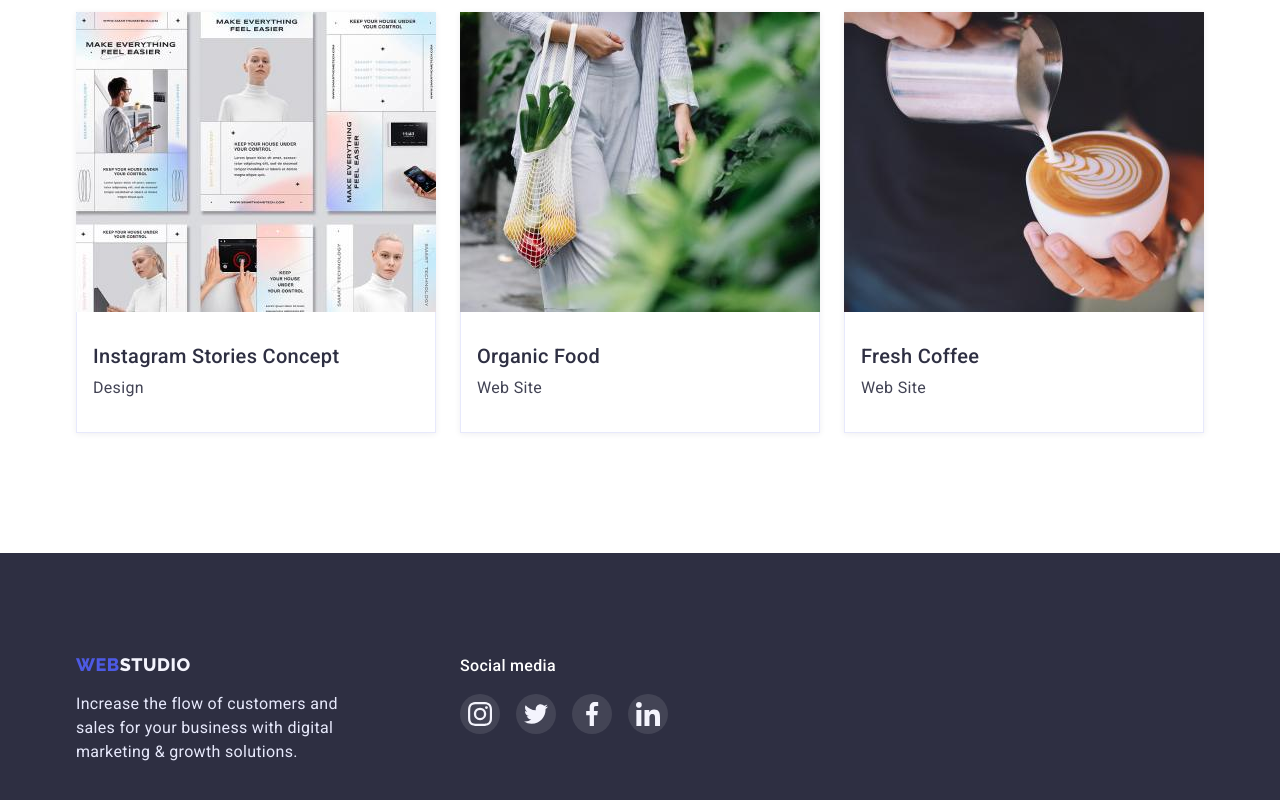
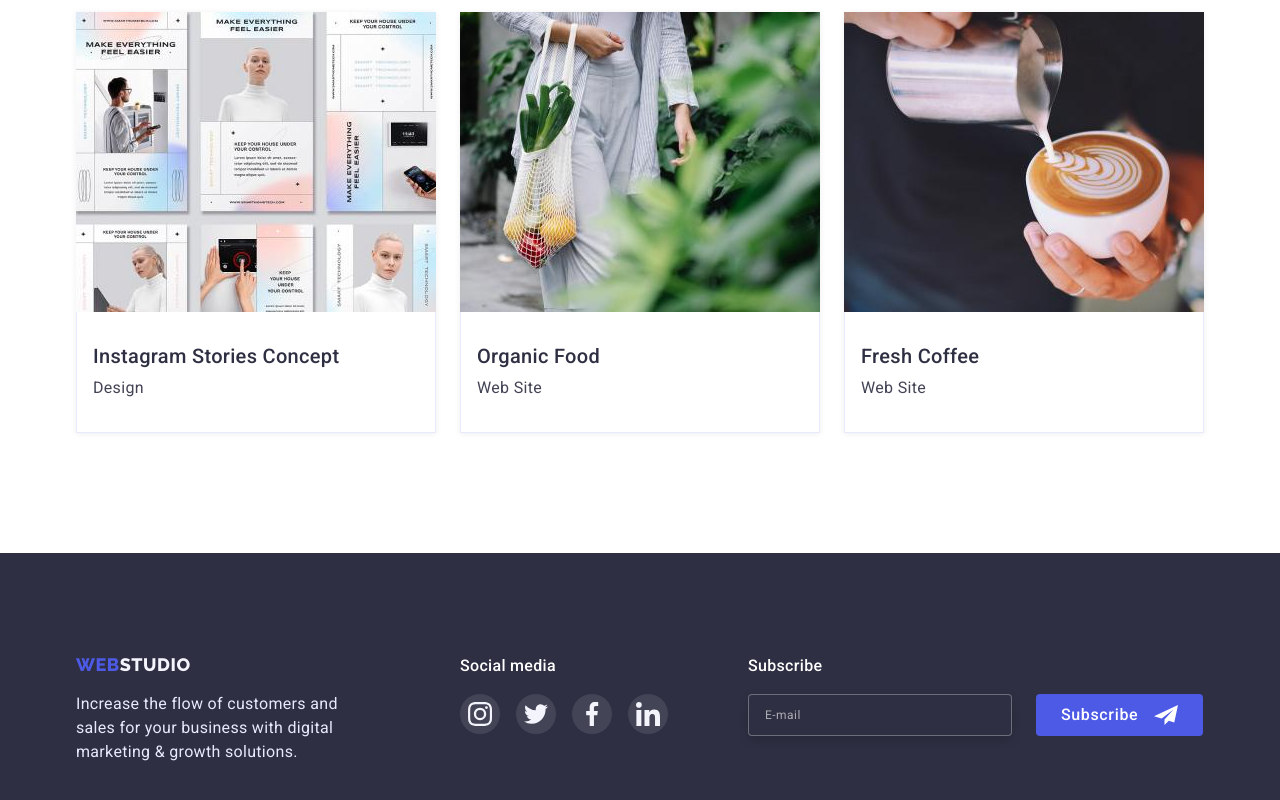
Before and after one commit to SydorovaO/goit-markup-hw-06, a plain HTML site: page portfolio.html in a window 1280 px wide. Shown: the part 1215-2015 px from the top of the page. Drawn offline with nearby package versions, Linux system fonts and the light colour scheme.

Commit message:
Update styles.css

```diff
--- a/css/styles.css
+++ b/css/styles.css
@@ -456,9 +456,14 @@ img {
     justify-content: center;
 }
 
-.email-form-input{
+.email-form-desc{
     margin-right: 24px;
     width: 264px;
+}
+
+.email-form-input{
+
+    width: 100%;
     padding: 8px 16px;
 
     color: var(--white-color);
@@ -475,6 +480,7 @@ img {
     color: rgba(255, 255, 255, 0.6);
 }
 
+
 .submit-btn{
     display: flex;
     align-items: center;
@@ -485,7 +491,7 @@ img {
     padding: 8px 24px;
 
     background-color: var(--accent-color);
-    border: none;
+    border: 1px solid transparent;
     border-radius: 4px;
 
     font-weight: 500;
@@ -497,21 +503,6 @@ img {
 .icon-airplane{
     fill: var(--white-color);
 }
-
-
-
-
-
-
-
-
-
-
-
-
-
-
-
 
 /* ======================================PORTFOLIO STYLES=========================== */
 
@@ -587,6 +578,8 @@ img {
     padding-left: 16px;
     border: 1px solid var(--color-cornflower);
     border-top: none;
+
+    transition: border var(--transition-dur-and-func);
 }
 
  .portfolio-list-link{
@@ -600,12 +593,21 @@ img {
  .portfolio-list-link:hover,
  .portfolio-list-link:focus{
     box-shadow: 0px 1px 6px rgba(46, 47, 66, 0.08), 0px 1px 1px rgba(46, 47, 66, 0.16), 0px 2px 1px rgba(46, 47, 66, 0.08);
+
  }
+
+.portfolio-list-link:hover .wrapper,
+.portfolio-list-link:focus .wrapper{
+    border: 0.5px solid var(--color-cloud);
+    border-top: none;
+}
+
 
 .portfolio-list-link:hover .overlay,
 .portfolio-list-link:focus .overlay{
     transform: translateY(0);
 }
+
  /* ===================================================MODAL WINDOW================================================== */
 
 .backdrop {
@@ -680,16 +682,18 @@ img {
     fill: var(--white-color);
 }
 
-.modal-form{
-    display: flex;
-    flex-direction: column;
-}
+
 
 .modal-heading {
     margin-bottom: 16px;
     font-weight: 500;
     line-height: 1.5;
     color: var(--title-color);
+}
+
+.modal-form {
+    display: flex;
+    flex-direction: column;
 }
 
 .modal-form-field + .modal-form-field{
@@ -773,6 +777,8 @@ img {
     border: 1.25px solid var(--title-color);
     border-radius: 2px;
     cursor: pointer;
+
+    transition: border var(--transition-dur-and-func);
 }
 
 .modal-form-check:checked + .modal-form-check-desc::before{
--- a/portfolio.html
+++ b/portfolio.html
@@ -299,7 +299,7 @@
         </div>
 
         <!-- SOCIAL_LINKS -->
-        <div class="social-liks">
+        <div class="social-links">
           <h4 class="social-list-title">Social media</h4>
           <ul class="social-list list">
             <li class="social-list-item">
@@ -332,6 +332,27 @@
             </li>
           </ul>
         </div>
+        <!-- Subscribe-form-field -->
+        <div>
+          <p class="subscribe-text">Subscribe</p>
+          <form class="subscribe-form">
+            <label class="email-form-desc">
+              <input
+                class="email-form-input"
+                type="email"
+                name="user_email"
+                placeholder="E-mail"
+                required
+              />
+            </label>
+            <button class="submit-btn" type="submit">
+              Subscribe
+              <svg class="icon-airplane" width="24" height="24">
+                <use href="./images/icons.svg#icon-airplane"></use>
+              </svg>
+            </button>
+          </form>
+        </div>
       </div>
     </footer>
   </body>
```
Also changed, not shown: index.html (+2 -0 lines).
